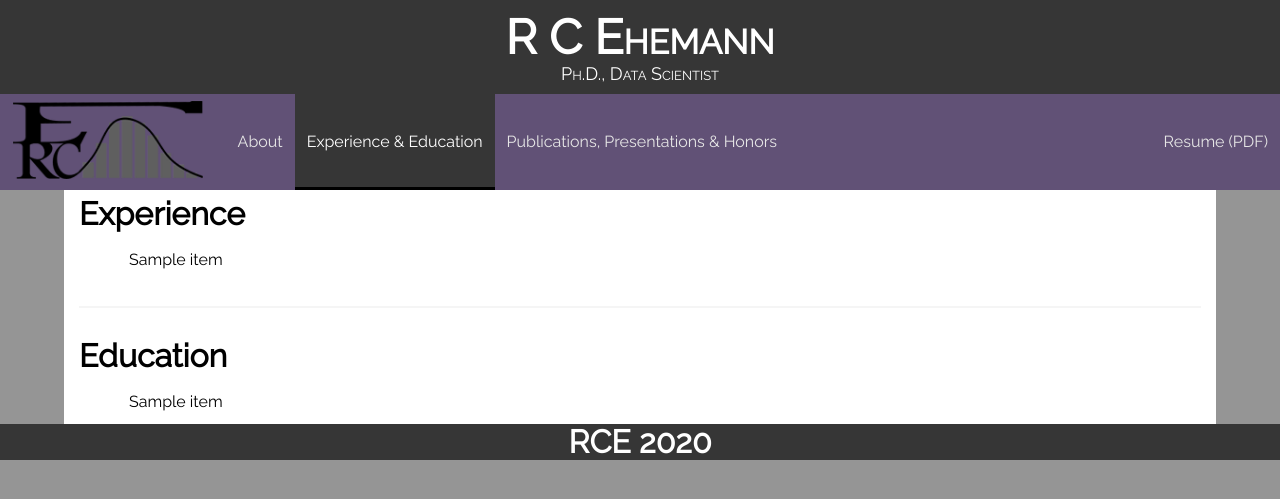
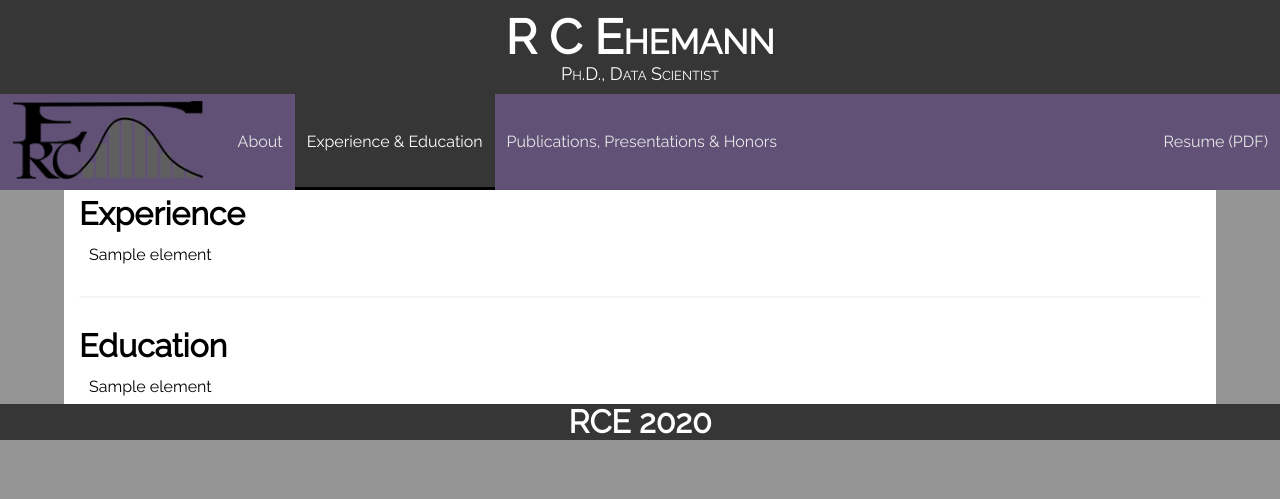
Before and after one commit to rcehemann/ehemannrc.info, a Flask app: template templates/experience.html in a window 1280 px wide. Shown: the top 499 px of the page. Run offline with Flask 2, Linux system fonts and the light colour scheme; the template is opened without the code that fills it: most values are stand-ins (such as "Sample title", 1, 10 or a date in 2020); parts of the project's set-up code (start-up, migrations or seed data) failed here and were passed over; some libraries are stand-ins or nearby versions.

Commit message:
Successful parsing of all resume fields

```diff
--- a/static/css/base.css
+++ b/static/css/base.css
@@ -116,3 +116,9 @@ a.navbar-item.is-active:not(:focus):not(:hover) {
 	padding-top: 5px;
 	font-size: 16px;
 }
+
+.resume-items td {
+	padding-left: 10px;
+	padding-right: 10px;
+	min-width: 150px;
+}
--- a/static/utils.py
+++ b/static/utils.py
@@ -5,14 +5,19 @@ with open("static/docs/resume.tex", "r") as f:
 
 regex = {
 	'items' : re.compile(r".*?\\item (.*?)\n.*?"),
-	'entries' : re.compile(r".*?\\entry.*?\((.*?)\).*?\((.*?)\).*?\((.*?)\).*?\((.*?)\).*?",
+	'entries' : re.compile(r".*?\\entry\n?\s*?{(.*?)}?}\n?\s*?{(.*?)}?}\n?\s*?{(.*?)}?}\n?\s*?{(.*?)}[^&][}|//]?",
 							re.MULTILINE|re.DOTALL)
 }
 
 def clean(element):
+	element = element.split("\\\\ \\foreach")[0].strip()
+	element = element.replace(r"\&", r"&")
 	element = re.sub(r"{?\\emph{(.*?)}}?", r"<em>\1</em>", element)
+	element = re.sub(r"{\\emph{(.*?)$", r"<em>\1</em>", element)
 	element = re.sub(r"{?\\bf{(.*?)}}?", r"<strong>\1</strong>", element)
+	element = re.sub(r"\\footnotesize{(.*?)}?$", r"<small>\1</small>", element)
 	element = re.sub(r"\\&", r"&", element)
+	element = re.sub(r"\\\\", r"<br>", element)
 	return element.strip()
 
 def parse_cv_section(title, pattern='items'):
@@ -23,7 +28,7 @@ def parse_cv_section(title, pattern='items'):
 		return list(map(clean, elements))
 	elif pattern == 'entries':
 		print(r"{}".format(section))
-		return elements
+		return list(map(lambda t: list(map(clean, t)), elements))
 
 if __name__ == '__main__':
 	print(parse_cv_section("Experience", pattern='entries'))
--- a/templates/experience.html
+++ b/templates/experience.html
@@ -5,21 +5,33 @@
 <body>
   <div class="container resume-items">
 
+    {% set styles=["{}", "<strong>{}</strong>", "<em>{}</em>", "{}"] %}
   	<h1> Experience </h1>
-  	{% for item in experience %}
-  	<div class="resume-item">
-  		{{ item }}
-  	</div>
-  	{% endfor %}
+    <table>
+    {% for item in experience %}
+      <tr>
+        {% for element in item %}
+          <td class="resume-item">
+            {{ styles[loop.index0].format(element)|safe }}
+          </td>
+        {% endfor %}
+      </tr>
+    {% endfor %}
+    </table>
 
   	<hr>
   	<h1> Education </h1>
+    <table>
   	{% for item in education %}
-  	<div class="resume-item">
-  		{{ item }}
-  	</div>
+      <tr>
+        {% for element in item %}
+        	<td class="resume-item">
+        		{{ styles[loop.index0].format(element)|safe }}
+        	</td>
+        {% endfor %}
+      </tr>
   	{% endfor %}
-
+    </table>
   </div>
 </body>
 {%- include "footer.html" -%}
```
